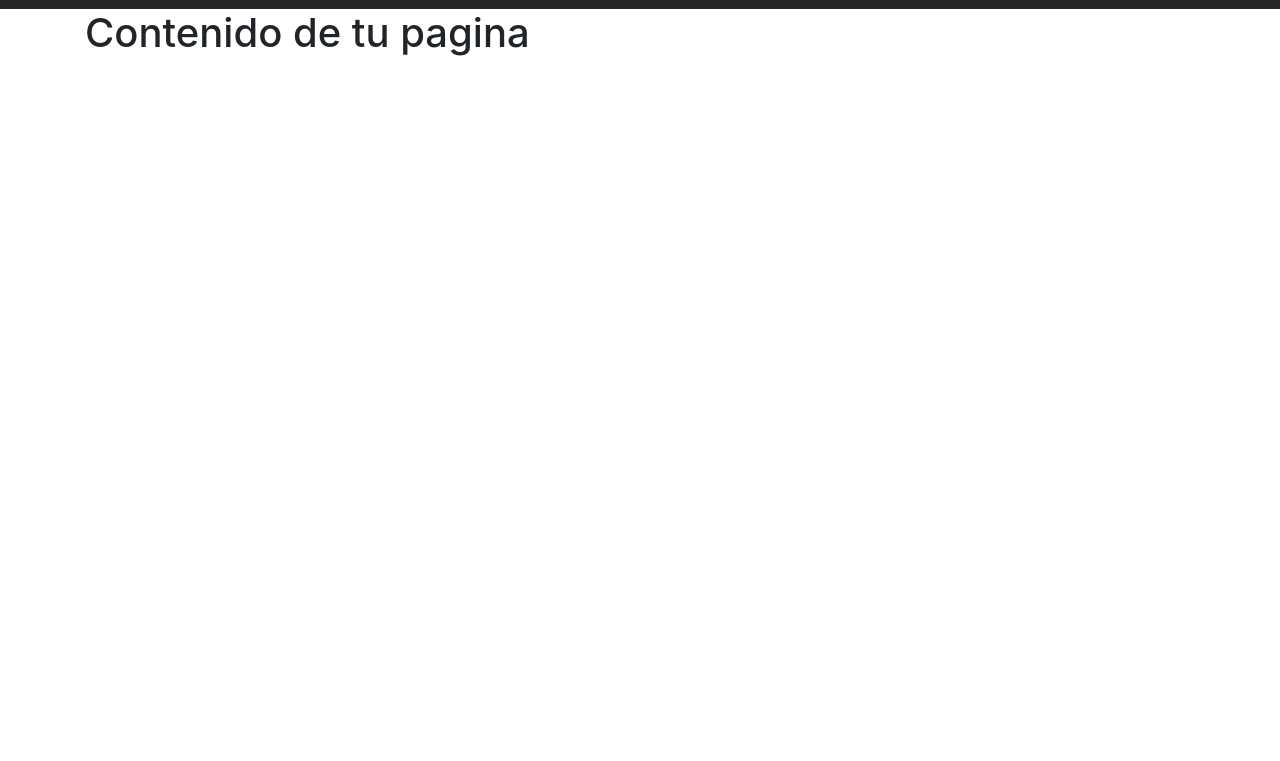
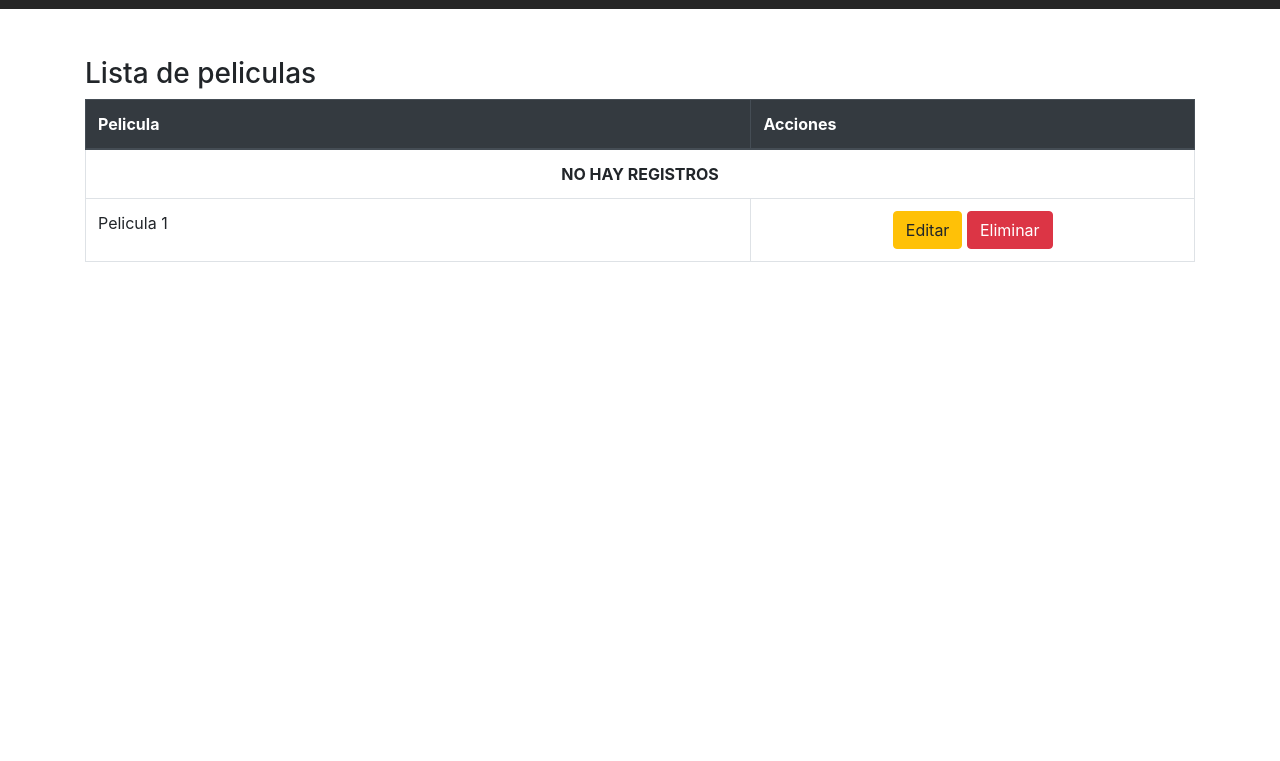
Before and after one commit to OttoEliseoGL/localStorage2, a plain HTML site: page index.html in a window 1280 px wide. Shown: the part 39-800 px from the top of the page. Drawn offline with nearby package versions, Linux system fonts and the light colour scheme.

Commit message:
maquetado
ht

```diff
--- a/index.html
+++ b/index.html
@@ -37,7 +37,31 @@
 
     <!-- CONTENIDO DE TU PAGINA -->
     <div class="container">
-        <h1>Contenido de tu pagina</h1>
+        <div class="row mt-5">
+            <div class="col-sm-12 mx-auto">
+                <h3>Lista de peliculas</h3>
+                <table class="table table-bordered" aria-describedby="peliculas">
+                    <thead class="thead-dark">
+                        <tr>
+                            <th>Pelicula</th>
+                            <th width="40%">Acciones</th>
+                        </tr>
+                    </thead>
+                    <tbody id="tblPeliculas">
+                         <tr class="text-center font-weight-bold">
+                            <td colspan="2">NO HAY REGISTROS</td>
+                        </tr>
+                        <tr>
+                            <td>Pelicula 1</td>
+                            <td class="text-center">
+                                <button class="btn btn-warning">Editar</button>
+                                <button class="btn btn-danger">Eliminar</button>
+                            </td>
+                        </tr>
+                    </tbody>
+                </table>
+            </div>
+        </div>
     </div>
     <!-- CONTENIDO DE TU PAGINA -->
 
```
